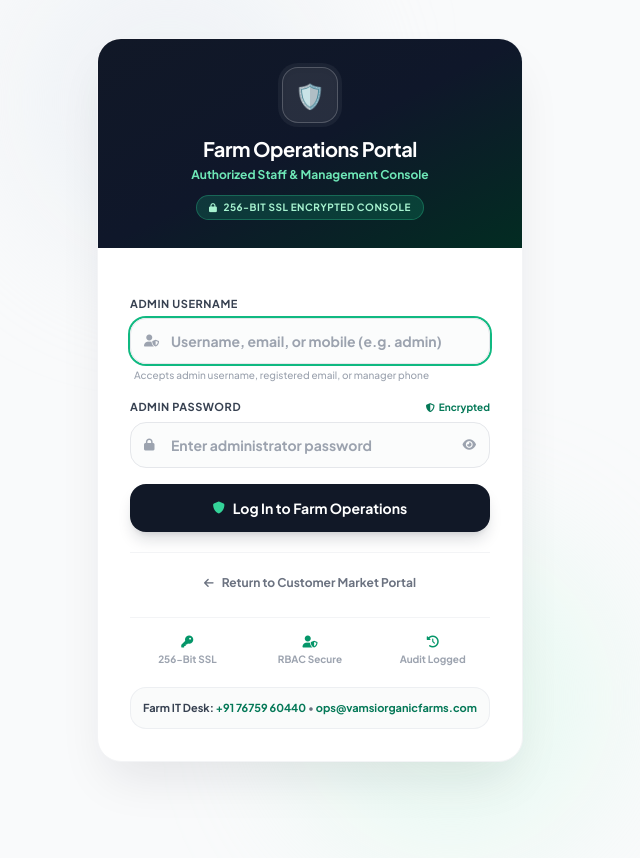
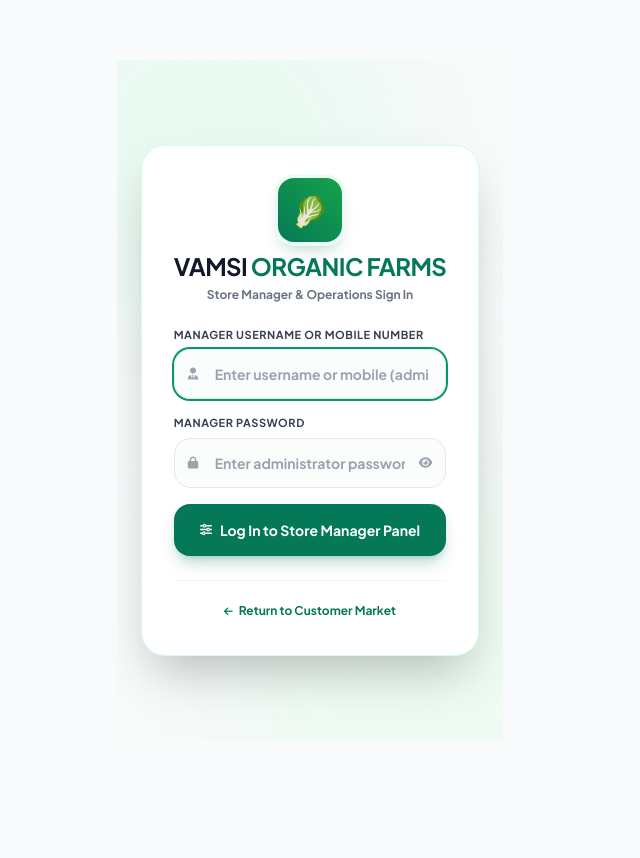
Before and after one commit to vamsikrishna2005/vamsi_organics, a Flask app: page /admin/login in a window 1280 px wide. Shown: the whole page, without its empty margins (330-970 px from the left). After the commit the page ends 721 px from the top, so only its background shows below. Run offline with Flask 3, Linux system fonts and the light colour scheme; data comes from the database, SQL or seed files in the repository; both versions use the stored data as it was after the commit; parts of the project's set-up code (start-up, migrations or seed data) failed here and were passed over.

Commit message:
Redesign Store Manager login cleanly: remove all fake IT badges and clutter, support 7675960440 login directly

```diff
--- a/app.py
+++ b/app.py
@@ -530,8 +530,8 @@ def login():
 
             if user:
                 if user['role'] == 'admin':
-                    flash("This number belongs to an Administrator. Please use the Admin Login tab with username & password.", "error")
-                    return redirect(url_for('login'))
+                    flash("Welcome Store Manager! Please enter your manager password to continue.", "info")
+                    return redirect(url_for('admin_login', username=phone))
 
                 session['user_id'] = user['id']
                 session['role'] = user['role']
@@ -809,7 +809,7 @@ def admin_login():
         conn = get_db_connection()
         admin_user = conn.execute("""
             SELECT * FROM users
-            WHERE role = 'admin' AND (email = ? OR phone = ? OR LOWER(name) LIKE ? OR ? IN ('admin', 'vamsi'))
+            WHERE role = 'admin' AND (email = ? OR phone = ? OR LOWER(name) LIKE ? OR ? IN ('admin', 'vamsi', '7675960440', '9999999999'))
         """, (username, username, f"%{username.lower()}%", username.lower())).fetchone()
         conn.close()
 
--- a/templates/admin_login.html
+++ b/templates/admin_login.html
@@ -1,28 +1,27 @@
 {% extends 'base.html' %}
 
 {% block content %}
-<div class="min-h-[85vh] flex items-center justify-center py-8 px-4 sm:px-6 relative">
-    <!-- Subtle Background Glow -->
-    <div class="absolute -top-16 -left-16 w-80 h-80 bg-slate-200/40 rounded-full blur-3xl pointer-events-none -z-10"></div>
-    <div class="absolute -bottom-16 -right-16 w-80 h-80 bg-emerald-100/40 rounded-full blur-3xl pointer-events-none -z-10"></div>
+<div class="min-h-[85vh] flex items-center justify-center py-10 px-4 sm:px-6 relative overflow-hidden">
+    <!-- Subtle Organic Glow -->
+    <div class="absolute -top-24 -left-24 w-96 h-96 bg-emerald-100/40 rounded-full blur-3xl pointer-events-none -z-10"></div>
+    <div class="absolute -bottom-24 -right-24 w-96 h-96 bg-green-100/40 rounded-full blur-3xl pointer-events-none -z-10"></div>
 
-    <div class="w-full max-w-md bg-white rounded-3xl shadow-2xl shadow-gray-900/10 border border-gray-100 overflow-hidden transition-all duration-200">
-        <!-- Header Banner -->
-        <div class="bg-gradient-to-br from-gray-900 via-slate-900 to-emerald-950 p-6 sm:p-7 text-white text-center relative overflow-hidden">
-            <div class="w-14 h-14 mx-auto rounded-2xl bg-white/10 border border-white/20 flex items-center justify-center text-2xl mb-3 shadow-inner ring-4 ring-white/5">
-                🛡️
+    <div class="w-full max-w-md bg-white rounded-3xl shadow-2xl shadow-emerald-950/8 border border-emerald-100/80 p-6 sm:p-8 space-y-6 relative transition-all duration-200">
+        <!-- Brand Header Emblem -->
+        <div class="text-center space-y-2">
+            <div class="inline-flex items-center justify-center w-16 h-16 rounded-2xl bg-gradient-to-tr from-emerald-700 to-green-600 text-white shadow-lg shadow-emerald-700/25 ring-4 ring-emerald-50 text-3xl">
+                🥬
             </div>
-            <h1 class="text-xl font-black tracking-tight text-white">Farm Operations Portal</h1>
-            <p class="text-xs text-emerald-300 font-bold mt-1">Authorized Staff & Management Console</p>
-
-            <div class="mt-3 inline-flex items-center gap-1.5 px-3 py-1 rounded-full bg-emerald-500/20 border border-emerald-400/30 text-emerald-200 text-[10px] font-black uppercase tracking-wider">
-                <i class="fa-solid fa-lock text-[9px]"></i>
-                <span>256-Bit SSL Encrypted Console</span>
+            <div>
+                <h1 class="font-black text-2xl tracking-tight text-gray-900 leading-snug">
+                    VAMSI <span class="text-emerald-700">ORGANIC FARMS</span>
+                </h1>
+                <p class="text-xs font-bold text-gray-500 mt-1">
+                    Store Manager & Operations Sign In
+                </p>
             </div>
         </div>
 
-        <!-- Form Section -->
-        <div class="p-6 sm:p-8 space-y-5">
         <!-- Flash Notification Banner -->
         {% with messages = get_flashed_messages(with_categories=true) %}
             {% if messages %}
@@ -37,15 +36,7 @@
                                 bg-emerald-50 text-emerald-800 border border-emerald-200
                             {% endif %}">
                             <span class="flex items-center gap-2">
-                                    <i class="fa-solid
-                                        {% if category == 'error' %}
-                                            fa-triangle-exclamation text-red-600
-                                        {% elif category == 'info' %}
-                                            fa-circle-info text-sky-600
-                                        {% else %}
-                                            fa-circle-check text-emerald-600
-                                        {% endif %}">
-                                    </i>
+                                <i class="fa-solid {% if category == 'error' %}fa-triangle-exclamation text-red-600{% else %}fa-circle-check text-emerald-600{% endif %}"></i>
                                 {{ message }}
                             </span>
                             <button type="button" onclick="this.parentElement.remove()" class="text-gray-400 hover:text-gray-600 ml-2">
@@ -62,81 +53,48 @@
 
             <div>
                 <label for="admin-username" class="block text-[11px] font-black text-gray-700 uppercase tracking-wider mb-1.5">
-                        Admin Username
+                    Manager Username or Mobile Number
                 </label>
                 <div class="relative">
                     <span class="absolute inset-y-0 left-0 pl-3.5 flex items-center text-gray-400">
-                            <i class="fa-solid fa-user-shield text-xs"></i>
+                        <i class="fa-solid fa-user-tie text-xs"></i>
                     </span>
-                        <input type="text" id="admin-username" name="username" placeholder="Username, email, or mobile (e.g. admin)" required autofocus autocomplete="off"
-                               class="pl-10 w-full px-4 py-3 border border-gray-200 rounded-2xl font-bold text-sm text-gray-900 focus:outline-none focus:ring-2 focus:ring-emerald-500 bg-gray-50/60 transition">
+                    <input type="text" id="admin-username" name="username" value="{{ request.args.get('username', '') }}" placeholder="Enter username or mobile (admin or 7675960440)" required autofocus autocomplete="off"
+                           class="pl-10 w-full px-4 py-3.5 border border-gray-200 rounded-2xl font-bold text-sm text-gray-900 focus:outline-none focus:ring-2 focus:ring-emerald-600 bg-gray-50/60 transition">
                 </div>
-                    <p class="text-[10px] text-gray-400 font-medium mt-1 pl-1">
-                        Accepts admin username, registered email, or manager phone
-                    </p>
             </div>
 
             <div>
                 <div class="flex items-center justify-between mb-1.5">
                     <label for="admin-password" class="block text-[11px] font-black text-gray-700 uppercase tracking-wider">
-                            Admin Password
+                        Manager Password
                     </label>
-                        <span class="text-[10px] font-bold text-emerald-700 flex items-center gap-1">
-                            <i class="fa-solid fa-shield-halved text-[9px]"></i> Encrypted
-                        </span>
                 </div>
                 <div class="relative">
                     <span class="absolute inset-y-0 left-0 pl-3.5 flex items-center text-gray-400">
                         <i class="fa-solid fa-lock text-xs"></i>
                     </span>
                     <input type="password" id="admin-password" name="password" placeholder="Enter administrator password" required autocomplete="current-password"
-                               class="pl-10 pr-10 w-full px-4 py-3 border border-gray-200 rounded-2xl font-bold text-sm text-gray-900 focus:outline-none focus:ring-2 focus:ring-emerald-500 bg-gray-50/60 transition">
+                           class="pl-10 pr-10 w-full px-4 py-3.5 border border-gray-200 rounded-2xl font-bold text-sm text-gray-900 focus:outline-none focus:ring-2 focus:ring-emerald-600 bg-gray-50/60 transition">
                     <button type="button" onclick="toggleAdminPassword()" class="absolute inset-y-0 right-0 pr-3.5 flex items-center text-gray-400 hover:text-gray-600 focus:outline-none" title="Toggle password visibility">
                         <i id="admin-pw-eye" class="fa-solid fa-eye text-xs"></i>
                     </button>
                 </div>
-                    <!-- Caps Lock Alert -->
-                    <div id="caps-lock-warning" class="hidden mt-1.5 px-3 py-1 rounded-xl bg-amber-50 border border-amber-200 text-amber-800 text-[11px] font-bold flex items-center gap-1.5">
-                        <i class="fa-solid fa-triangle-exclamation text-amber-600"></i>
-                        <span>Caps Lock is ON</span>
-                    </div>
             </div>
 
-                <button type="submit" id="adminSubmitBtn" class="w-full bg-gray-900 hover:bg-black text-white font-black py-3.5 rounded-2xl shadow-lg shadow-gray-900/15 transition-all duration-150 focus:outline-none flex items-center justify-center space-x-2 active:scale-[0.99] text-sm mt-3 group">
-                    <i class="fa-solid fa-shield text-xs text-emerald-400 group-hover:scale-110 transition-transform"></i>
-                    <span id="adminSubmitText">Log In to Farm Operations</span>
+            <button type="submit" id="adminSubmitBtn" class="w-full bg-emerald-700 hover:bg-emerald-800 text-white font-black py-4 rounded-2xl shadow-lg shadow-emerald-700/25 transition-all duration-150 focus:outline-none flex items-center justify-center space-x-2 active:scale-[0.99] text-sm mt-3">
+                <i class="fa-solid fa-sliders text-xs"></i>
+                <span id="adminSubmitText">Log In to Store Manager Panel</span>
                 <i id="adminSubmitSpinner" class="fa-solid fa-circle-notch fa-spin text-xs hidden ml-1.5"></i>
             </button>
         </form>
 
         <!-- Navigation Return -->
         <div class="pt-4 border-t border-gray-100 text-center">
-                <a href="/login" class="text-xs font-bold text-gray-500 hover:text-emerald-700 transition inline-flex items-center gap-2 py-1.5 px-3 rounded-xl hover:bg-gray-50">
-                    <i class="fa-solid fa-arrow-left text-[11px]"></i>
-                    <span>Return to Customer Market Portal</span>
+            <a href="/login" class="text-xs font-bold text-emerald-700 hover:text-emerald-800 hover:underline transition inline-flex items-center gap-1.5 py-1 px-3">
+                <i class="fa-solid fa-arrow-left text-[10px]"></i>
+                <span>Return to Customer Market</span>
             </a>
-            </div>
-
-            <!-- Security & Compliance Badges -->
-            <div class="pt-4 border-t border-gray-100 grid grid-cols-3 gap-2 text-center text-[10px] font-bold text-gray-400">
-                <div class="flex flex-col items-center">
-                    <i class="fa-solid fa-key text-emerald-600 text-xs mb-0.5"></i>
-                    <span>256-Bit SSL</span>
-                </div>
-                <div class="flex flex-col items-center">
-                    <i class="fa-solid fa-user-shield text-emerald-600 text-xs mb-0.5"></i>
-                    <span>RBAC Secure</span>
-                </div>
-                <div class="flex flex-col items-center">
-                    <i class="fa-solid fa-clock-rotate-left text-emerald-600 text-xs mb-0.5"></i>
-                    <span>Audit Logged</span>
-                </div>
-            </div>
-
-            <!-- Operations Desk Helpline -->
-            <div class="p-3 rounded-2xl bg-gray-50/80 border border-gray-200/60 text-center text-[11px] text-gray-500">
-                <span class="font-bold text-gray-700">Farm IT Desk:</span> <a href="https://wa.me/917675960440" target="_blank" class="text-emerald-700 font-bold hover:underline">+91 76759 60440</a> • <a href="mailto:ops@vamsiorganicfarms.com" class="text-emerald-700 font-bold hover:underline">ops@vamsiorganicfarms.com</a>
-            </div>
         </div>
     </div>
 </div>
@@ -156,22 +114,6 @@
         }
     }
 
-    // Caps Lock Detector
-    const passwordInput = document.getElementById('admin-password');
-    const capsWarning = document.getElementById('caps-lock-warning');
-    if (passwordInput && capsWarning) {
-        ['keydown', 'keyup'].forEach(eventType => {
-            passwordInput.addEventListener(eventType, function(event) {
-                if (event.getModifierState && event.getModifierState('CapsLock')) {
-                    capsWarning.classList.remove('hidden');
-                } else {
-                    capsWarning.classList.add('hidden');
-                }
-            });
-        });
-    }
-
-    // Submit Loading State
     const adminForm = document.getElementById('adminLoginForm');
     const adminBtn = document.getElementById('adminSubmitBtn');
     const adminText = document.getElementById('adminSubmitText');
@@ -180,8 +122,8 @@
     if (adminForm && adminBtn) {
         adminForm.addEventListener('submit', function() {
             adminBtn.disabled = true;
-            adminBtn.classList.add('opacity-80', 'cursor-not-allowed');
-            if (adminText) adminText.textContent = "Authenticating...";
+            adminBtn.classList.add('opacity-80', 'cursor-wait');
+            if (adminText) adminText.textContent = 'Verifying credentials...';
             if (adminSpinner) adminSpinner.classList.remove('hidden');
         });
     }
```
Also changed, not shown: database.py (+8 -1 lines), templates/login.html (+8 -0 lines), market.db. Lines whose indentation alone changed are shown as unchanged.
